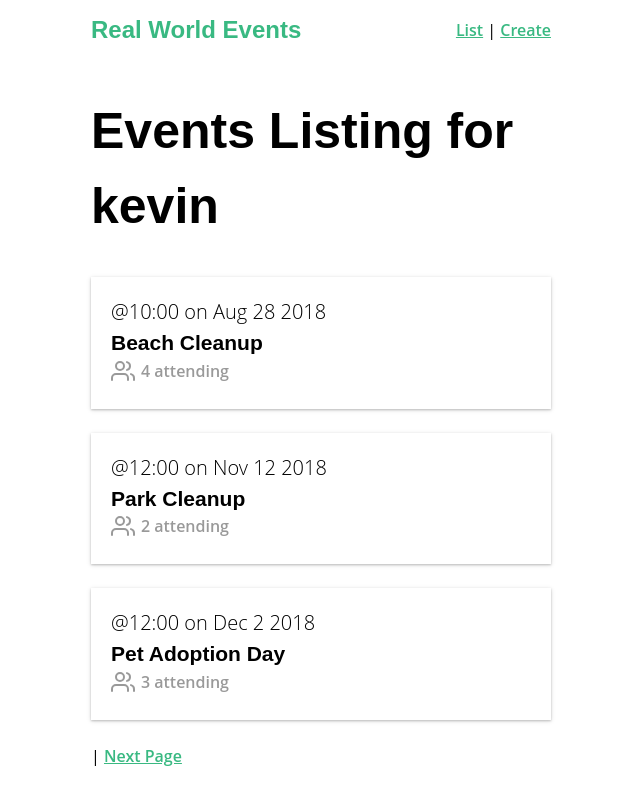
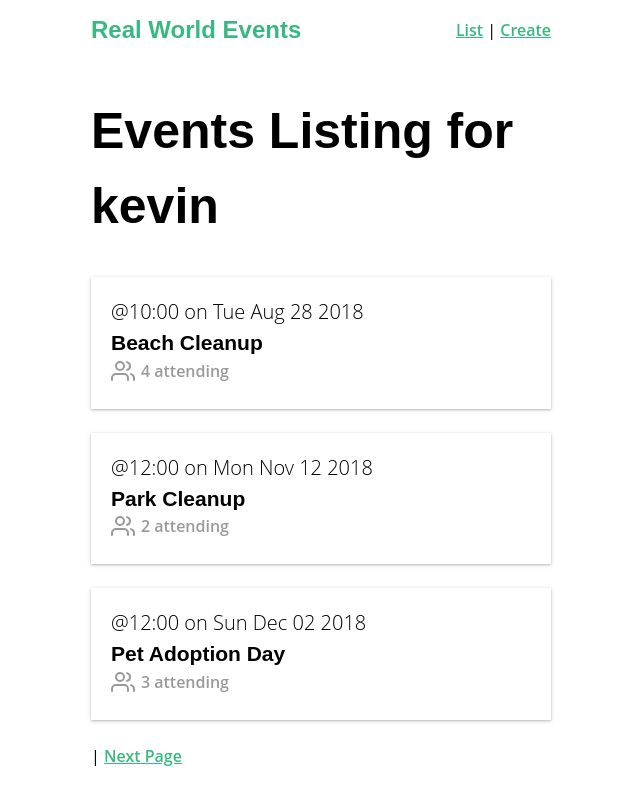
Before and after one commit to kv3cruz/vueProyect, a Vue app: page / in a window 1280 px wide. Shown: the whole page, without its empty margins (319-959 px from the left). Built offline with nearby package versions, Linux system fonts and the light colour scheme; data requests are answered from the project's data file.

Commit message:
Adding more vue global filters

```diff
--- a/src/components/EventCard.vue
+++ b/src/components/EventCard.vue
@@ -1,7 +1,7 @@
 <template>
   <router-link class="event-link" :to="{ name: 'event-show', params: { id: event.id } }">
     <div class="event-card -shadow">
-      <span class="eyebrow">@{{ event.time }} on {{ event.date }}</span>
+      <span class="eyebrow">@{{ event.time }} on {{ event.date | date }}</span>
       <h4 class="title">{{ event.title }}</h4>
       <BaseIcon name="users">{{ event.attendees.length }} attending</BaseIcon>
     </div>
--- /dev/null
+++ b/src/filters/date.js
@@ -0,0 +1,9 @@
+export default value => {
+  const date = new Date(value)
+
+  return date.toDateString(['en-US'], {
+    month: 'short',
+    day: '2-digit',
+    year: 'numeric'
+  })
+}
--- /dev/null
+++ b/src/filters/numInternational.js
@@ -0,0 +1,3 @@
+export default num => {
+  return Math.round(num, 2)
+}
--- a/src/main.js
+++ b/src/main.js
@@ -7,7 +7,13 @@
 import BaseIcon from '@/components/BaseIcon'
 import 'nprogress/nprogress.css'
 import Vuelidate from 'vuelidate'
+import DateFilter from './filters/date'
+import NumFilter from './filters/numInternational'
+
+Vue.filter('date', DateFilter)
+Vue.filter('number', NumFilter)
 Vue.use(Vuelidate)
+
 Vue.component('BaseIcon', BaseIcon)
 
 Vue.config.productionTip = false
--- a/src/views/EventShow.vue
+++ b/src/views/EventShow.vue
@@ -1,7 +1,7 @@
 <template>
   <div>
     <div class="event-header">
-      <span class="eyebrow">@{{ event.time }} on {{ event.date }}</span>
+      <span class="eyebrow">@{{ event.time }} on {{ event.date | date }}</span>
       <h1 class="title">{{ event.title }}</h1>
       <h5>Organized by {{ event.organizer ? event.organizer.name : '' }}</h5>
       <h5>Category: {{ event.category }}</h5>
```
